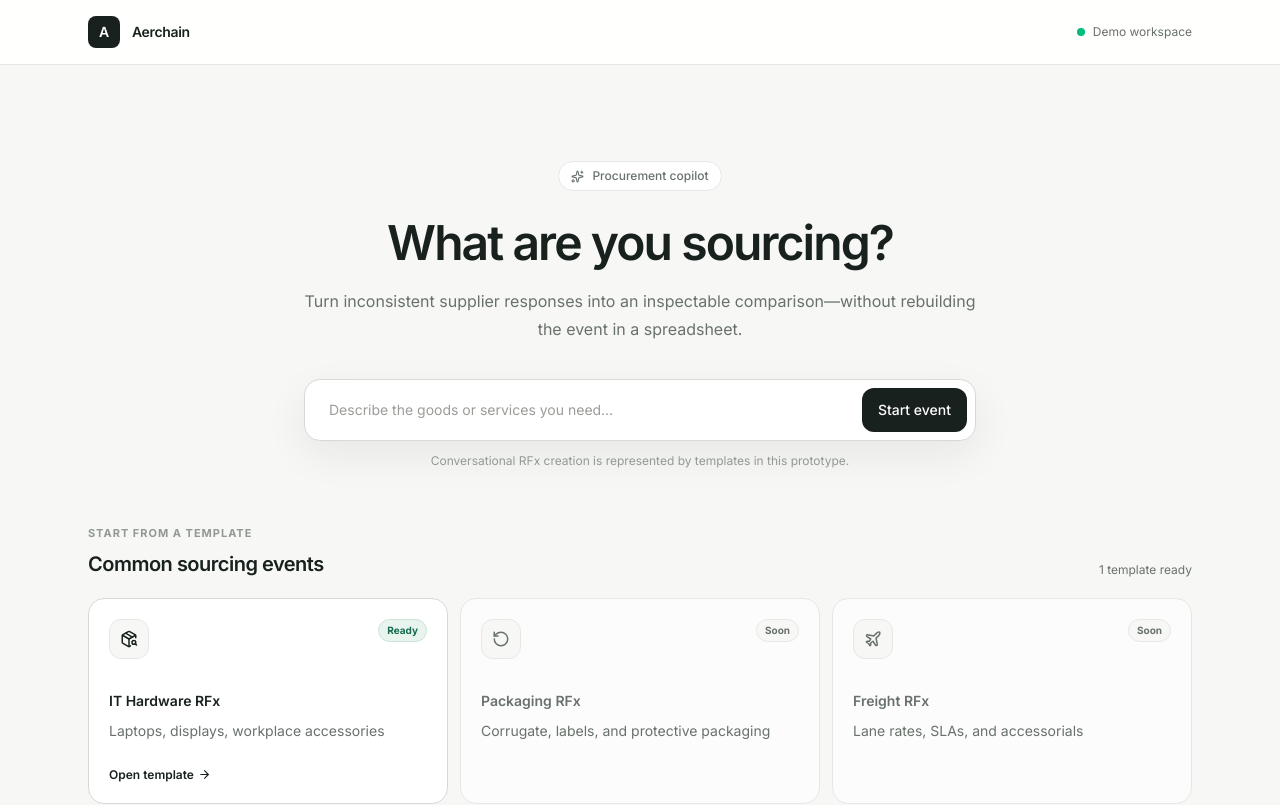
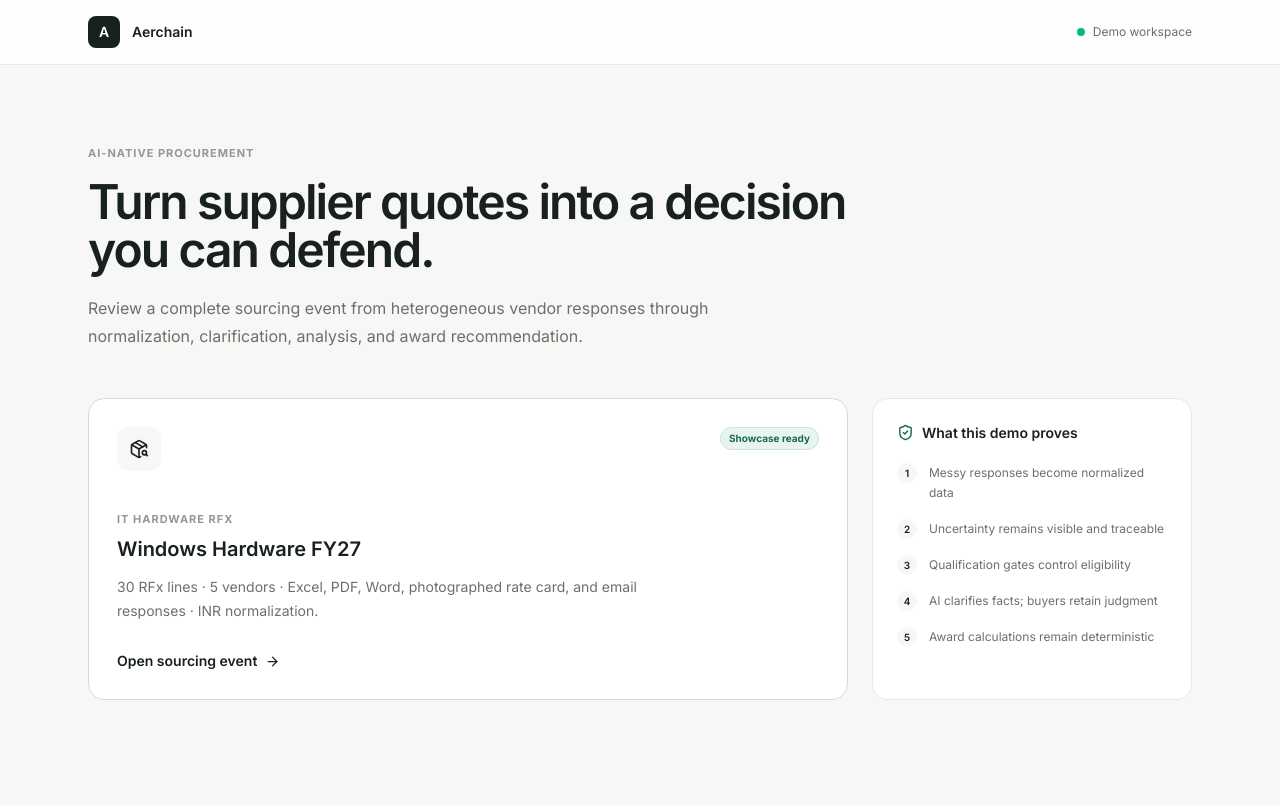
Before and after one commit to shetty456/aerchain, a Next.js app: page / in a window 1280 px wide. Shown: the top 805 px of the page. Built offline with nearby package versions, Linux system fonts and the light colour scheme.

Commit message:
Simplify showcase entry flow

```diff
--- a/src/app/api/demo/process/[vendorId]/route.ts
+++ /dev/null
@@ -1,32 +0,0 @@
-import { AiConfigurationError, AiProviderError } from '@/lib/ai/provider';
-import { processVendorResponse } from '@/lib/ingestion/pipeline';
-import { elapsedSince, procurementLog } from '@/lib/observability/logger';
-
-export const runtime = 'nodejs';
-export const maxDuration = 300;
-
-export async function POST(_request: Request, context: RouteContext<'/api/demo/process/[vendorId]'>) {
-  const { vendorId } = await context.params;
-  const requestId = crypto.randomUUID();
-  const startedAt = Date.now();
-  procurementLog.info('api.vendor_processing.requested', { requestId, vendorId });
-  try {
-    const result = await processVendorResponse(vendorId, undefined, requestId);
-    procurementLog.info('api.vendor_processing.succeeded', { requestId, vendorId, elapsedMs: elapsedSince(startedAt) });
-    return Response.json({ ...result, requestId });
-  } catch (error) {
-    if (error instanceof AiConfigurationError) {
-      procurementLog.warn('api.vendor_processing.not_configured', { requestId, vendorId });
-      return Response.json({ error: error.message, code: 'AI_NOT_CONFIGURED' }, { status: 503 });
-    }
-    if (error instanceof AiProviderError) {
-      procurementLog.error('api.vendor_processing.provider_failed', { requestId, vendorId, code: error.code, error: error.message, elapsedMs: elapsedSince(startedAt) });
-      return Response.json(
-        { error: error.message, code: error.code === 'TIMEOUT' ? 'AI_TIMEOUT' : 'AI_PROVIDER_ERROR', retryable: error.code === 'TIMEOUT' },
-        { status: error.code === 'TIMEOUT' ? 504 : 502 },
-      );
-    }
-    procurementLog.error('api.vendor_processing.failed', { requestId, vendorId, error: error instanceof Error ? error.message : 'Unknown error', elapsedMs: elapsedSince(startedAt) });
-    return Response.json({ error: 'Vendor response processing failed.', code: 'PROCESSING_ERROR' }, { status: 500 });
-  }
-}
--- a/src/app/page.tsx
+++ b/src/app/page.tsx
@@ -1,38 +1,16 @@
 import Link from 'next/link';
-import { ArrowRight, Clock3, PackageSearch, Plane, RotateCcw, Sparkles } from 'lucide-react';
-
-const templates = [
-  { name: 'IT Hardware RFx', description: 'Laptops, displays, workplace accessories', icon: PackageSearch, active: true },
-  { name: 'Packaging RFx', description: 'Corrugate, labels, and protective packaging', icon: RotateCcw, active: false },
-  { name: 'Freight RFx', description: 'Lane rates, SLAs, and accessorials', icon: Plane, active: false },
-];
+import { ArrowRight, PackageSearch, ShieldCheck } from 'lucide-react';
 
 export default function HomePage() {
-  return (
-    <main className="min-h-screen bg-[var(--surface)] text-[var(--ink)]">
-      <header className="border-b border-[var(--line)] bg-white/90 backdrop-blur">
-        <div className="mx-auto flex h-16 max-w-6xl items-center justify-between px-6">
-          <div className="flex items-center gap-3"><div className="flex size-8 items-center justify-center rounded-lg bg-[var(--ink)] text-sm font-semibold text-white">A</div><span className="text-sm font-semibold tracking-tight">Aerchain</span></div>
-          <div className="flex items-center gap-2 text-xs text-[var(--muted)]"><span className="size-2 rounded-full bg-emerald-500" /> Demo workspace</div>
-        </div>
-      </header>
-      <section className="mx-auto max-w-4xl px-6 pb-14 pt-24 text-center">
-        <div className="mx-auto mb-7 flex w-fit items-center gap-2 rounded-full border border-[var(--line)] bg-white px-3 py-1.5 text-xs font-medium text-[var(--muted)]"><Sparkles size={13} /> Procurement copilot</div>
-        <h1 className="text-balance text-4xl font-semibold tracking-[-0.04em] sm:text-5xl">What are you sourcing?</h1>
-        <p className="mx-auto mt-5 max-w-2xl text-base leading-7 text-[var(--muted)]">Turn inconsistent supplier responses into an inspectable comparison—without rebuilding the event in a spreadsheet.</p>
-        <div className="mx-auto mt-9 flex max-w-2xl items-center rounded-2xl border border-[var(--line-strong)] bg-white p-2 shadow-[0_14px_40px_rgba(22,28,25,0.07)]"><input aria-label="Describe what you are sourcing" className="min-w-0 flex-1 bg-transparent px-4 py-3 text-sm outline-none placeholder:text-[#9a9d98]" placeholder="Describe the goods or services you need…" /><button className="rounded-xl bg-[var(--ink)] px-4 py-3 text-sm font-medium text-white">Start event</button></div>
-        <p className="mt-3 text-xs text-[var(--muted-light)]">Conversational RFx creation is represented by templates in this prototype.</p>
-      </section>
-      <section className="mx-auto max-w-6xl px-6 pb-16">
-        <div className="mb-5 flex items-end justify-between"><div><p className="eyebrow">Start from a template</p><h2 className="mt-2 text-xl font-semibold tracking-tight">Common sourcing events</h2></div><span className="text-xs text-[var(--muted)]">1 template ready</span></div>
-        <div className="grid gap-3 md:grid-cols-3">
-          {templates.map(({ name, description, icon: Icon, active }) => {
-            const body = <><div className="mb-8 flex items-start justify-between"><div className="flex size-10 items-center justify-center rounded-xl border border-[var(--line)] bg-[var(--surface)]"><Icon size={18} /></div>{active ? <span className="status-pill status-ready">Ready</span> : <span className="status-pill">Soon</span>}</div><h3 className="text-sm font-semibold">{name}</h3><p className="mt-2 text-sm leading-6 text-[var(--muted)]">{description}</p>{active && <div className="mt-6 flex items-center gap-1 text-xs font-semibold">Open template <ArrowRight size={13} /></div>}</>;
-            return active ? <Link key={name} href="/events/windows-hardware-fy27" className="group rounded-2xl border border-[var(--line-strong)] bg-white p-5 transition hover:-translate-y-0.5 hover:shadow-lg">{body}</Link> : <div key={name} className="rounded-2xl border border-[var(--line)] bg-white/60 p-5 text-[var(--muted)]">{body}</div>;
-          })}
-        </div>
-      </section>
-      <section className="mx-auto max-w-6xl px-6 pb-24"><p className="eyebrow mb-4">Recent sourcing events</p><Link href="/events/windows-hardware-fy27" className="flex items-center justify-between rounded-xl border border-[var(--line)] bg-white px-5 py-4 hover:border-[var(--line-strong)]"><div><div className="flex items-center gap-3"><span className="text-sm font-semibold">Windows Hardware FY27</span><span className="status-pill">Draft</span></div><p className="mt-1 text-xs text-[var(--muted)]">30 lines · 5 invited vendors · INR</p></div><div className="flex items-center gap-2 text-xs text-[var(--muted)]"><Clock3 size={14} /> Updated today <ArrowRight size={14} /></div></Link></section>
-    </main>
-  );
+  const proof = ['Messy responses become normalized data', 'Uncertainty remains visible and traceable', 'Qualification gates control eligibility', 'AI clarifies facts; buyers retain judgment', 'Award calculations remain deterministic'];
+  return <main className="min-h-screen bg-[var(--surface)] text-[var(--ink)]">
+    <header className="border-b border-[var(--line)] bg-white/90"><div className="mx-auto flex h-16 max-w-6xl items-center justify-between px-6"><div className="flex items-center gap-3"><div className="flex size-8 items-center justify-center rounded-lg bg-[var(--ink)] text-sm font-semibold text-white">A</div><span className="text-sm font-semibold">Aerchain</span></div><div className="flex items-center gap-2 text-xs text-[var(--muted)]"><span className="size-2 rounded-full bg-emerald-500" /> Demo workspace</div></div></header>
+    <section className="mx-auto max-w-6xl px-6 pb-24 pt-20">
+      <div className="max-w-3xl"><p className="eyebrow">AI-native procurement</p><h1 className="mt-4 text-4xl font-semibold tracking-[-0.04em] sm:text-5xl">Turn supplier quotes into a decision you can defend.</h1><p className="mt-5 max-w-2xl text-base leading-7 text-[var(--muted)]">Review a complete sourcing event from heterogeneous vendor responses through normalization, clarification, analysis, and award recommendation.</p></div>
+      <div className="mt-12 grid gap-6 lg:grid-cols-[minmax(0,1fr)_320px]">
+        <Link href="/events/windows-hardware-fy27" className="group rounded-2xl border border-[var(--line-strong)] bg-white p-7 transition hover:border-[var(--ink)] hover:shadow-lg"><div className="flex items-start justify-between"><div className="flex size-11 items-center justify-center rounded-xl bg-[var(--surface)]"><PackageSearch size={20} /></div><span className="status-pill status-ready">Showcase ready</span></div><p className="eyebrow mt-10">IT Hardware RFx</p><h2 className="mt-2 text-xl font-semibold">Windows Hardware FY27</h2><p className="mt-3 max-w-xl text-sm leading-6 text-[var(--muted)]">30 RFx lines · 5 vendors · Excel, PDF, Word, photographed rate card, and email responses · INR normalization.</p><div className="mt-7 flex items-center gap-2 text-sm font-semibold">Open sourcing event <ArrowRight className="transition group-hover:translate-x-1" size={15} /></div></Link>
+        <aside className="rounded-2xl border border-[var(--line)] bg-white p-6"><div className="flex items-center gap-2"><ShieldCheck className="text-[var(--green)]" size={17} /><h2 className="text-sm font-semibold">What this demo proves</h2></div><ol className="mt-5 space-y-4">{proof.map((item,index)=><li key={item} className="flex gap-3 text-xs leading-5 text-[var(--muted)]"><span className="flex size-5 shrink-0 items-center justify-center rounded-full bg-[var(--surface)] text-[10px] font-semibold text-[var(--ink)]">{index+1}</span>{item}</li>)}</ol></aside>
+      </div>
+    </section>
+  </main>;
 }
```
